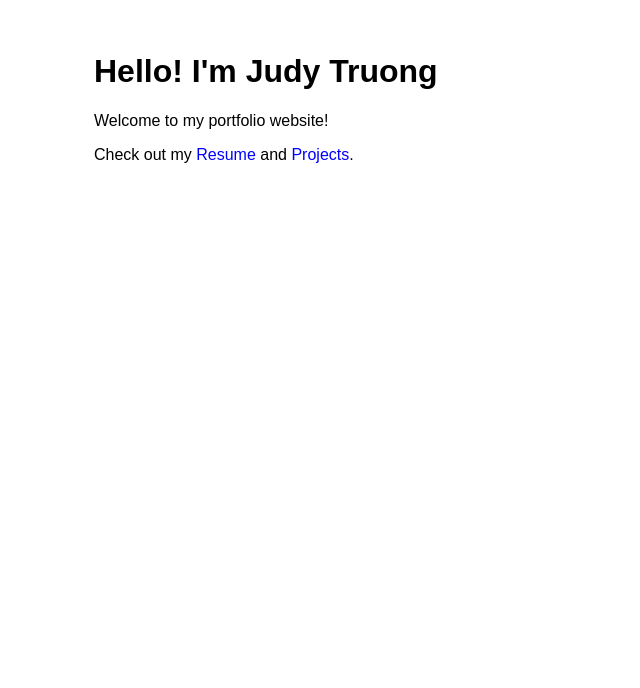
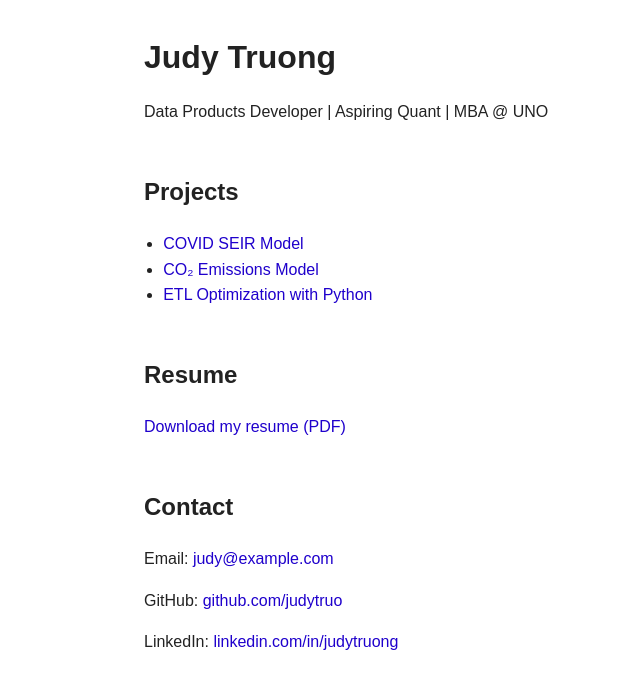
Before and after one commit to judytruo/judytruo.github.io, a plain HTML site: page index.html in a window 1280 px wide. Shown: the whole page, without its empty margins (146-786 px from the left). Drawn offline with Linux system fonts and the light colour scheme.

Commit message:
Added styles

```diff
--- a/index.html
+++ b/index.html
@@ -1,19 +1,36 @@
-<!-- index.html -->
 <!DOCTYPE html>
 <html lang="en">
 <head>
   <meta charset="UTF-8">
   <title>Judy Truong</title>
   <meta name="viewport" content="width=device-width, initial-scale=1.0">
-  <style>
-    body { font-family: sans-serif; padding: 2rem; max-width: 800px; margin: auto; }
-    h1 { font-size: 2em; }
-    a { color: blue; text-decoration: none; }
-  </style>
+  <link rel="stylesheet" href="style.css">
 </head>
 <body>
-  <h1>Hello! I'm Judy Truong</h1>
-  <p>Welcome to my portfolio website!</p>
-  <p>Check out my <a href="resume.pdf">Resume</a> and <a href="projects.html">Projects</a>.</p>
+  <main>
+    <h1>Judy Truong</h1>
+    <p>Data Products Developer | Aspiring Quant | MBA @ UNO</p>
+
+    <section>
+      <h2>Projects</h2>
+      <ul>
+        <li><a href="#">COVID SEIR Model </a></li>
+        <li><a href="#">CO₂ Emissions Model</a></li>
+        <li><a href="#">ETL Optimization with Python</a></li>
+      </ul>
+    </section>
+
+    <section>
+      <h2>Resume</h2>
+      <p><a href="resume.pdf" target="_blank">Download my resume (PDF)</a></p>
+    </section>
+
+    <section>
+      <h2>Contact</h2>
+      <p>Email: <a href="mailto:judytruong99@gmail.com">judy@example.com</a></p>
+      <p>GitHub: <a href="https://github.com/judytruo">github.com/judytruo</a></p>
+      <p>LinkedIn: <a href="https://www.linkedin.com/in/judy-n-truong/">linkedin.com/in/judytruong</a></p>
+    </section>
+  </main>
 </body>
 </html>
--- /dev/null
+++ b/style.css
@@ -0,0 +1,31 @@
+body {
+  font-family: sans-serif;
+  line-height: 1.6;
+  max-width: 700px;
+  margin: 2rem auto;
+  padding: 0 1rem;
+  background: #fff;
+  color: #222;
+}
+
+h1 {
+  font-size: 2rem;
+  margin-bottom: 0.2em;
+}
+
+h2 {
+  margin-top: 2em;
+}
+
+a {
+  color: #1f00cc;
+  text-decoration: none;
+}
+
+a:hover {
+  text-decoration: underline;
+}
+
+ul {
+  padding-left: 1.2em;
+}
```
